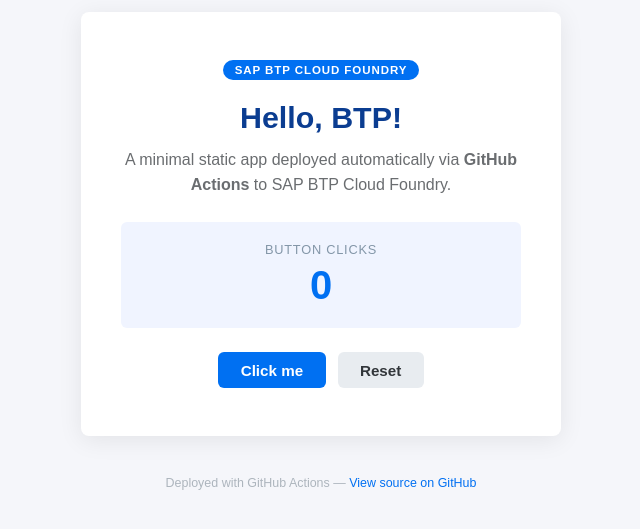
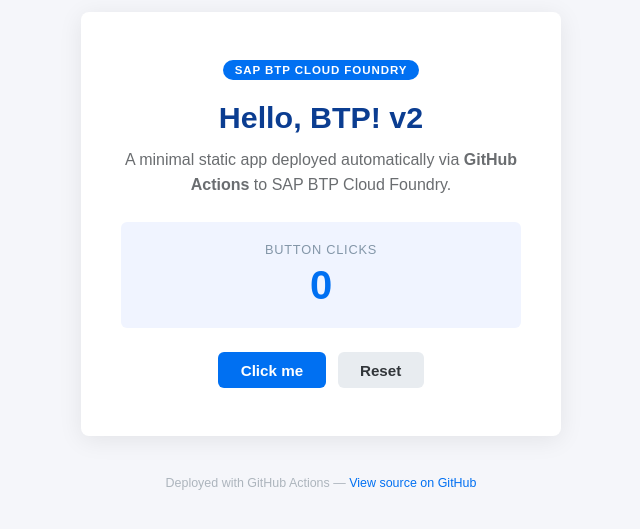
Before and after one commit to skalmodiya/StaticAppGitHubActions, a plain HTML site: page index.html in a window 1280 px wide. Shown: the part 149-678 px from the top of the page, without its empty margins (319-959 px from the left). Drawn offline with Linux system fonts and the light colour scheme.

Commit message:
Test CI/CD: update heading

```diff
--- a/index.html
+++ b/index.html
@@ -112,7 +112,7 @@
 <body>
   <div class="card">
     <span class="badge">SAP BTP Cloud Foundry</span>
-    <h1>Hello, BTP!</h1>
+    <h1>Hello, BTP! v2</h1>
     <p>A minimal static app deployed automatically via <strong>GitHub Actions</strong> to SAP BTP Cloud Foundry.</p>
 
     <div class="counter-box">
```
